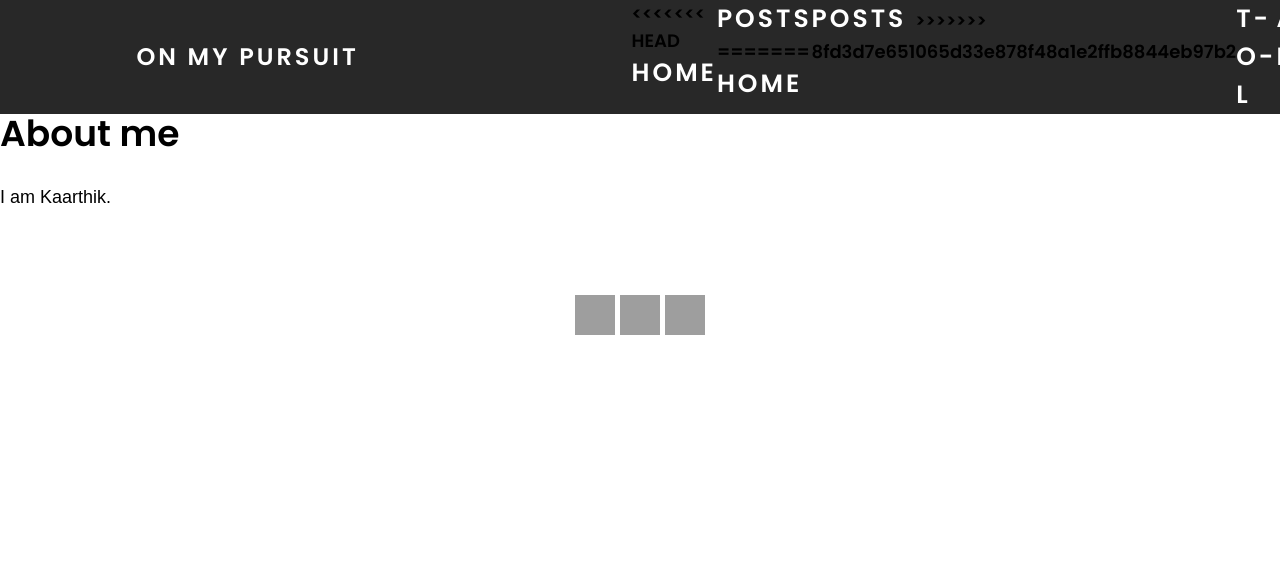
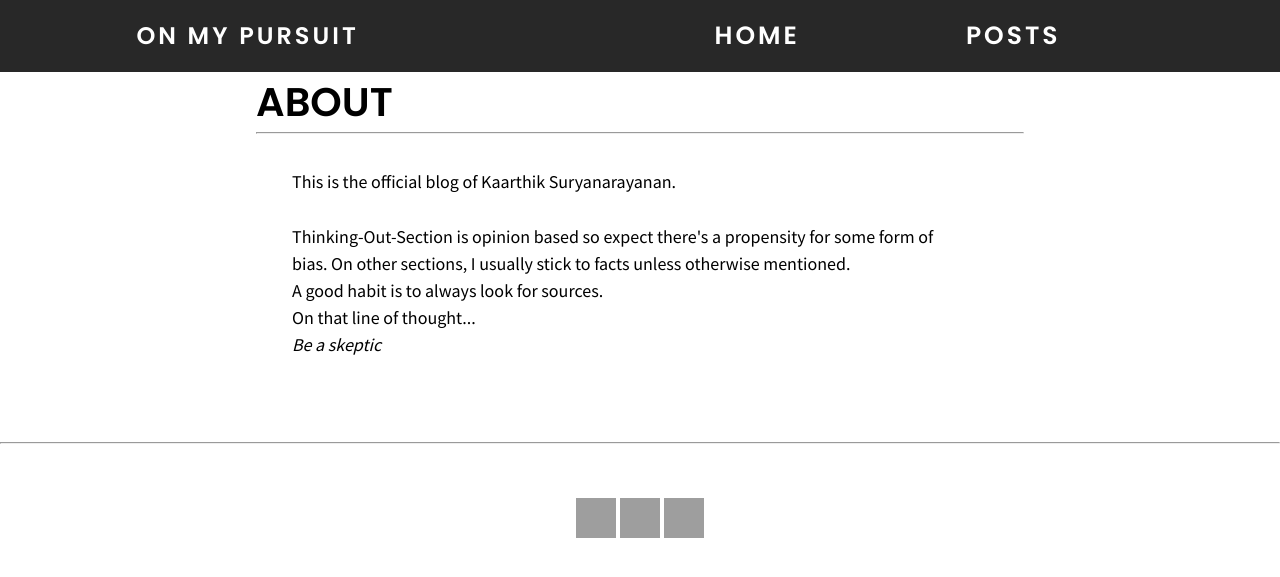
Before and after one commit to kaar07/kaar07.github.io, a Jekyll site: the page built from about.html, in a window 1280 px wide. Shown: the top 577 px of the page. Built offline with Jekyll 4.4.1, drawn with Linux system fonts in a browser that asks for light colours; grey boxes are pictures that could not be loaded.

Commit message:
fixed responsiveness

```diff
--- a/_layouts/default.html
+++ b/_layouts/default.html
@@ -18,6 +18,7 @@
 
 
   <body>
+    <div class="mobile-only">
     <!-- navigation bar and related stuff  -->
     <nav>
       <div class="logo">
@@ -25,17 +26,11 @@
       </div>
       <ul class="nav-links">
         <li>
-<<<<<<< HEAD
-          <a href="https://kaar07.github.com"> Home </a>
-        </li>
         <li>
-          <a href="https://kaar07.github.io/2021/05/23/postindex.html"> Posts </a>
-=======
           <a href="https://kaar07.github.io"> Home </a>
         </li>
         <li>
           <a href="https://kaar07.github.io/allposts.html"> Posts </a>
->>>>>>> 8fd3d7e651065d33e878f48a1e2ffb8844eb97b2
         </li>
         <li>
           <a href="https://kaar07.github.io/tolindexpage.html"> T-O-L</a>
@@ -53,6 +48,8 @@
     <script src="/assets/js/barbased.js"></script>
     <!-- navigation bar ends -->
     {{ content }}
+    <hr />
     {% include footer.html %}
+    </div>
   </body>
 </html>
--- a/_layouts/post.html
+++ b/_layouts/post.html
@@ -42,13 +42,14 @@
     <!-- nav bar ends here -->
     <div class="postpattern">
       <div class="post-title">
-        - <strong>{{ page.title }}</strong>
+        <strong>{{ page.title }}</strong>
       </div>
       <hr />
       <div class="content">
         {{ content }}
       </div>
     </div>
+    <hr />
     {% include footer.html %}
   </body>
 </html>
--- /dev/null
+++ b/about.html
@@ -0,0 +1,12 @@
+---
+layout: post
+title: About
+---
+This is the official blog of Kaarthik Suryanarayanan.<br />
+<p>
+  Thinking-Out-Section is opinion based so expect there's a propensity for some form of bias.
+  On other sections, I usually stick to facts unless otherwise mentioned.<br />
+  A good habit is to always look for sources.<br />
+  On that line of thought... <br />
+  <em> Be a skeptic</em>
+</p>
--- a/about.md
+++ /dev/null
@@ -1,8 +0,0 @@
----
-layout: default
-title: About
----
-
-# About me
-
-I am Kaarthik.
--- a/assets/css/navbar.css
+++ b/assets/css/navbar.css
@@ -44,6 +44,7 @@
 .burger {
   display: None;
 }
+
 .burger div{
   width: 25px;
   height: 3px;
@@ -52,12 +53,15 @@
   transition: all 0.2s ease;
 }
 
+@media screen and (max-width: 1024px){
+  .nav-links{
+    width: 70%;
+  }
+}
 
 @media screen and (max-width: 760px){
-  html{
-    position: fixed;
-  }
   body{
+    overflow-x: hidden;
   }
   .nav-links{
     position: absolute;
```
Also changed, not shown: _posts/2021-04-06-pessimism.md (+0 -5 lines), allposts.html (+11 -5 lines).
